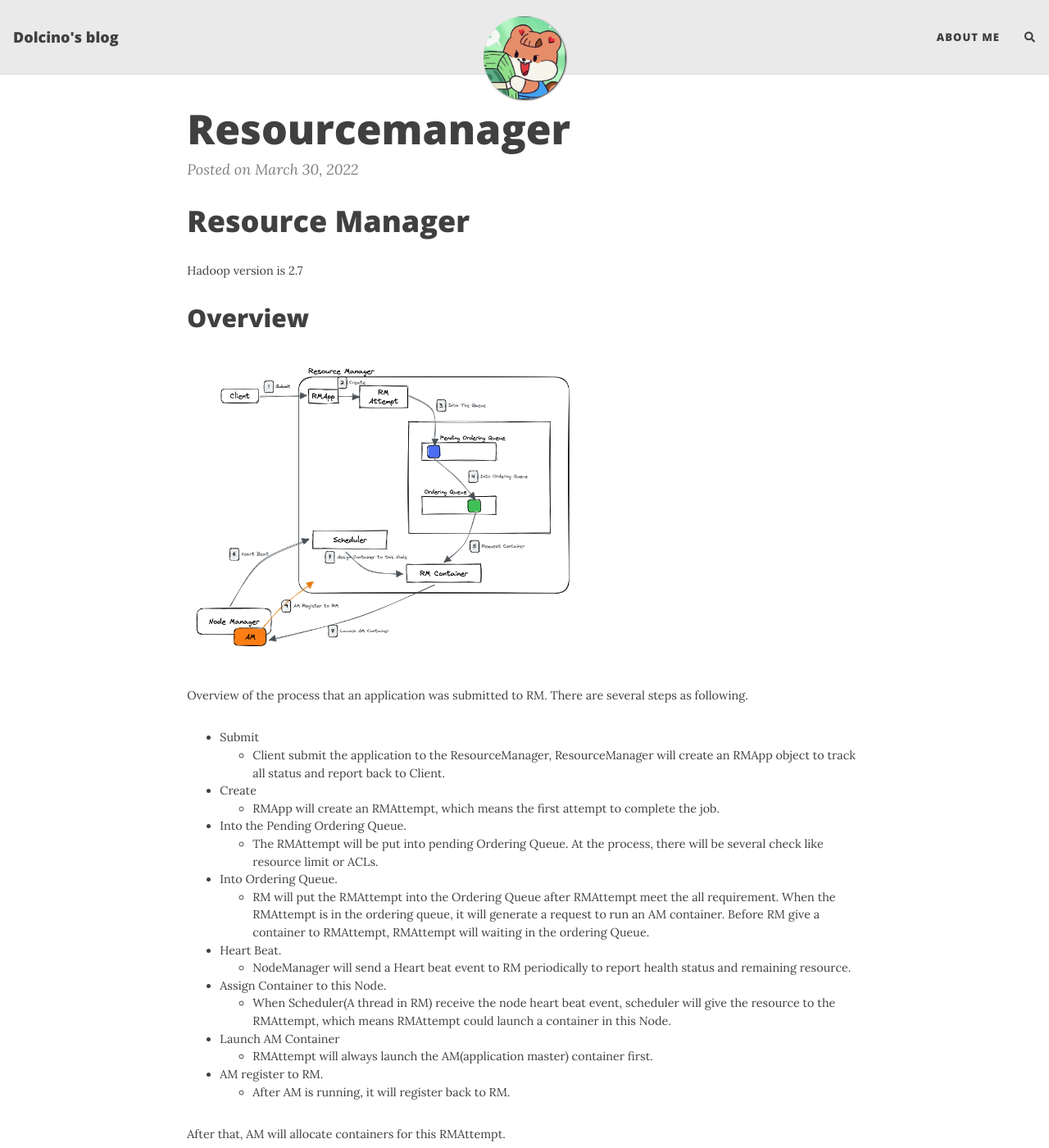
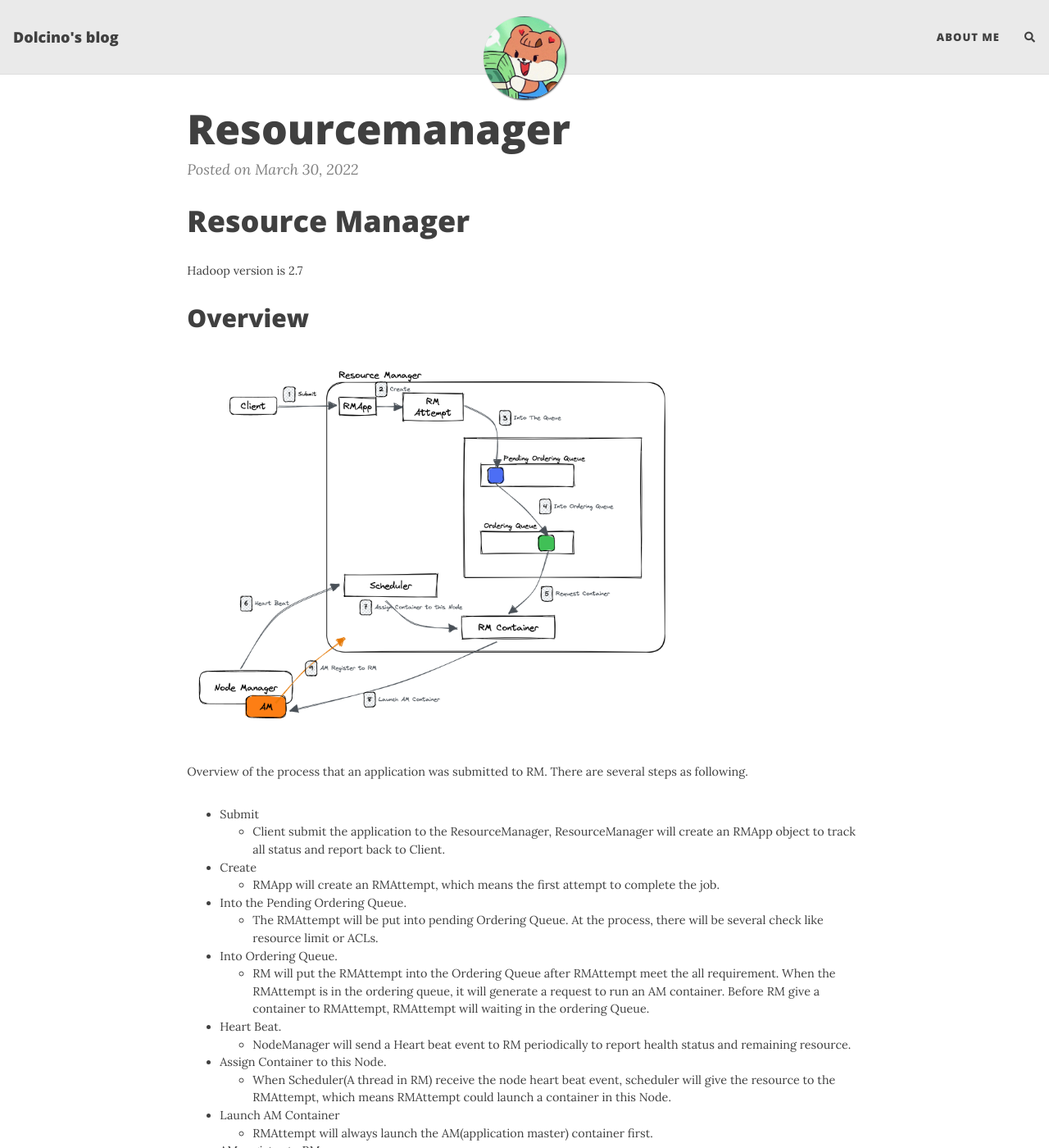
Before and after one commit to dolcino-li/dolcino-li.github.io, a Jekyll site: the page built from _posts/2022-03-30-ResourceManager.md, in a window 1280 px wide and 1400 px high. Shown: the whole window at 82% size. Built offline with Jekyll 4.4.1, drawn with Linux system fonts in a browser that asks for light colours; nearby versions of some CDN libraries; formulas are drawn with MathJax 3; comment, search, counter and statistics services are not loaded; some of the changed text lies outside the part shown.

```diff
--- a/_layouts/base.html
+++ b/_layouts/base.html
@@ -23,7 +23,7 @@ common-js:
 <html lang="{{ page.language | default: site.language | default: 'en' }}">
 <!-- Beautiful Jekyll 5.0.0 | Copyright Dean Attali 2020 -->
 {% include head.html %}
-
+<script type="text/javascript"src="https://cdnjs.cloudflare.com/ajax/libs/mathjax/2.7.3/MathJax.js?config=TeX-MML-AM_CHTML"></script>
 <body>
 
   {% include gtm_body.html %}
--- a/_layouts/default.html
+++ b/_layouts/default.html
@@ -2,7 +2,6 @@
 layout: base
 ---
 
-<script type="text/javascript" src="http://cdn.mathjax.org/mathjax/latest/MathJax.js?config=TeX-AMS-MML_HTMLorMML"></script>
 <div class="intro-header"></div>
 
 <div role="main" class="{% if page.full-width %} container-fluid {% else %} container-fluid {% endif %}">
--- a/_posts/2022-03-30-ResourceManager.md
+++ b/_posts/2022-03-30-ResourceManager.md
@@ -42,7 +42,7 @@ For this steps, There are several limitation need to be met.
 - Calculate AM Resource Limit: AMLimit = Queue_Capacity * MaxAMPercentage.
   - AMNeed + AMUserd > AMLimit. ---> Reject to be put in OrderingPolicyQueue
 - Calculate User Limit AM
-  - $effectiveUserLimit = Max(userLimit, \frac{1}{ActiveUser + PendingUser})$
+  - effectiveUserLimit $$ = Max(userLimit, \frac{1}{ActiveUser + PendingUser})$$
   - UserAMLimit = Queue_Capacity * effectiveUserLimit * AMPercentage * Factor.
   - UserAMLimit > AMLimit ---> Reject to be put in OrderingPolicyQueue.
 
@@ -62,7 +62,7 @@ If resource requirement is met, then RMAttempt will be moved from PendingOrderin
    - Queue which has access to this node partition go first.
       - If partition is NO_Label, return equal.
       - If QueueA has access, but QueueB not, QueueA go first.
-   - Queue with high priority &  low usage ratio go first. ($usageRation = \frac{usedResource}{QueueGarenteedResource}$)
+   - Queue with high priority &  low usage ratio go first. ($$usageRation = \frac{usedResource}{QueueGarenteedResource}$$)
       - If priority is equal. Queue with Low UsageRatio go first.
       - If priority isn’t equal.
         - If both Queue are under or over guaranteed resource. Queue with high priority go first.
@@ -91,9 +91,9 @@ If resource requirement is met, then RMAttempt will be moved from PendingOrderin
 - Can assign to this User
   - Calculate User Limit:
     - currentCapacity = consumed < queueCapacity ? queueCapacity : consumed + miniAllocation
-    - userLimit = $max⁡({\frac{currentCapacity}{\#activeUsers}, currentCapacity \times UserLimitPercentage})$
-    - maxUserLimit = $currentCapacity \times UserLimitFactor$
-    - finalUserLimit = $min({userLimit,  maxUserLimit})$
+    - userLimit = $$max⁡({\frac{currentCapacity}{\#activeUsers}, currentCapacity \times UserLimitPercentage})$$
+    - maxUserLimit = $$currentCapacity \times UserLimitFactor$$
+    - finalUserLimit = $$min({userLimit,  maxUserLimit})$$
   - If UserUsed > finalUserLimit --> Can’t assign to this Users.
 
 **How to Avoid useless traverse**
--- a/assets/css/beautifuljekyll.css
+++ b/assets/css/beautifuljekyll.css
@@ -980,7 +980,7 @@ pre {
 }
 
 .blog-post img {
-  max-width: 60%;
+  max-width: 75%;
 }
 
 .blog-post .caption {
```
